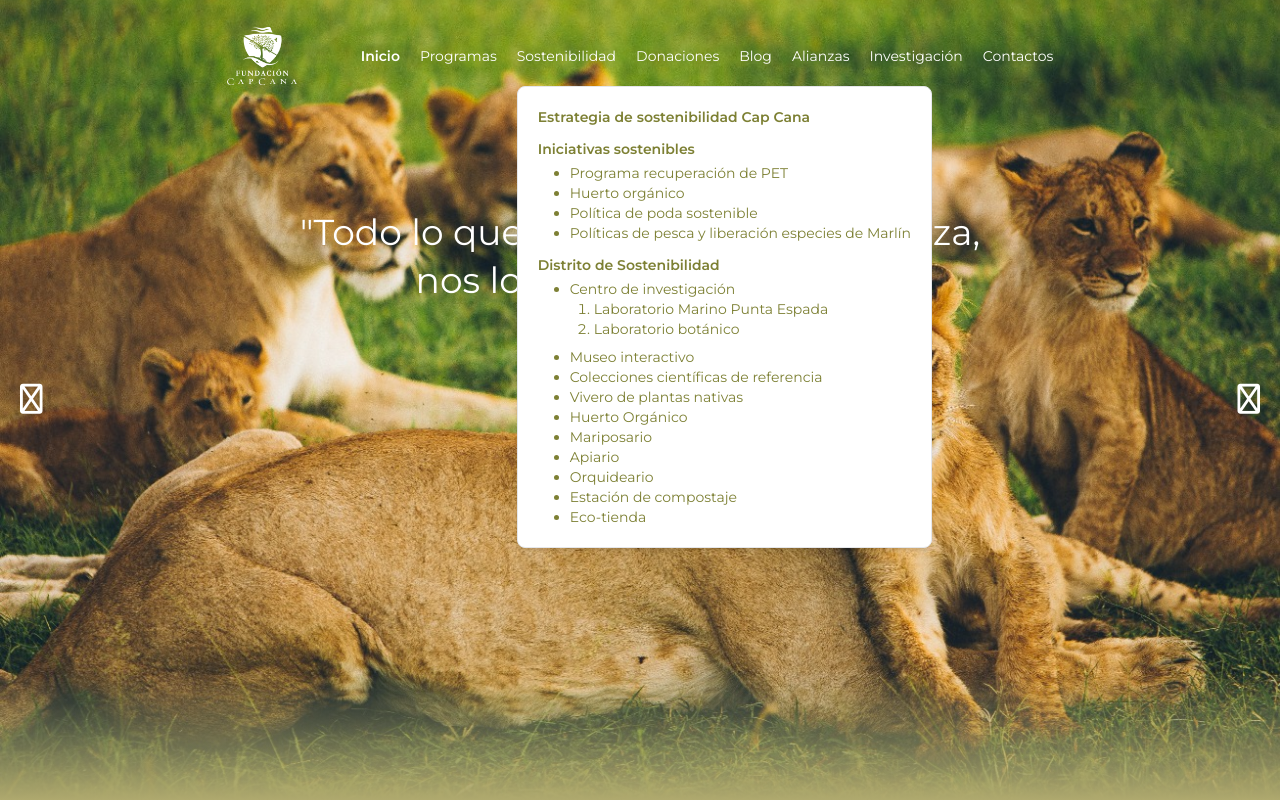
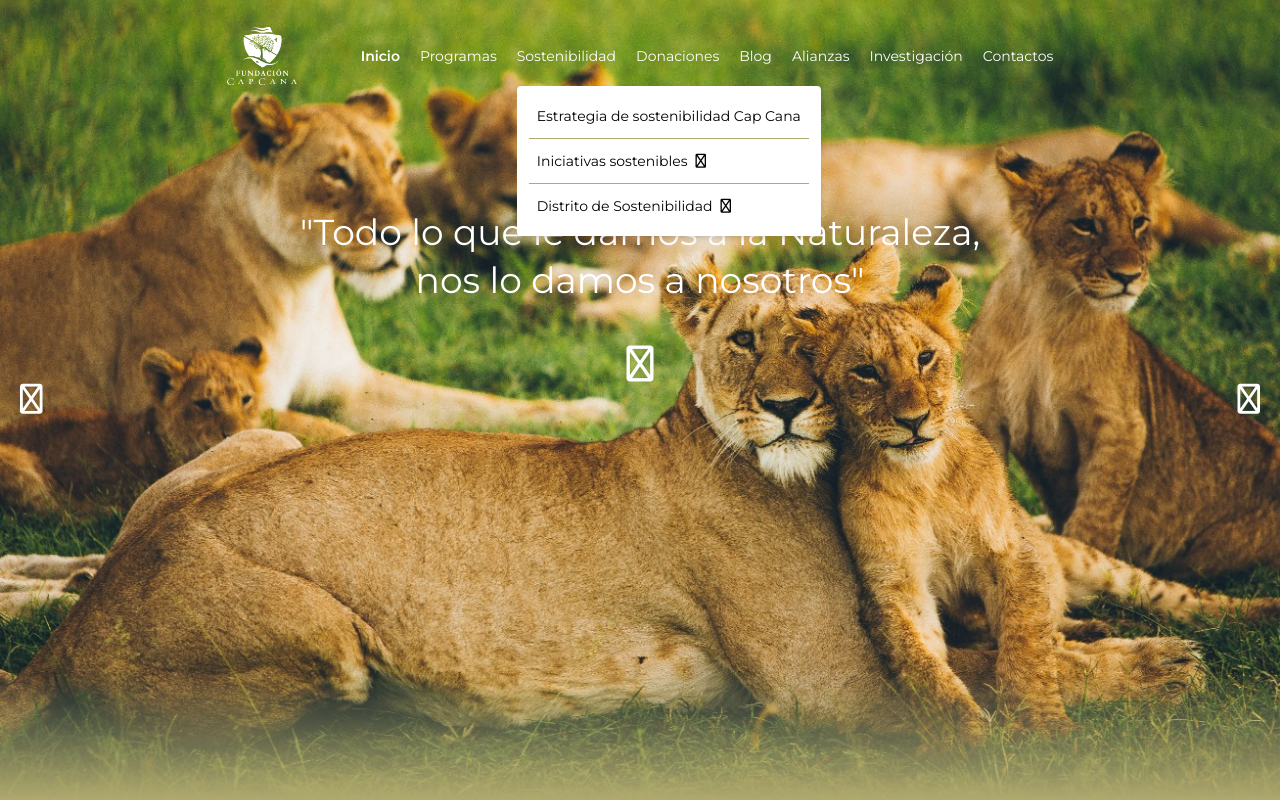
Before and after one commit to jairocuesta/fundacioncapna, a Next.js app: page / in a window 1280 px wide. Both pictures are taken after a click on the link "Sostenibilidad". Shown: the top 800 px of the page. Built offline with nearby package versions, Linux system fonts and the light colour scheme; grey boxes are pictures that could not be loaded.

Commit message:
Update/Header menu styles

```diff
--- a/src/components/Header.tsx
+++ b/src/components/Header.tsx
@@ -8,6 +8,7 @@ import Link from "next/link";
 import { styles } from "@/types";
 // Animations
 import { AnimatePresence, motion } from "framer-motion";
+import { headerLinks } from "@/utils/headerLinks";
 
 const ROUTES = ['/', '/alianzas', '/membresias', '/sostenibilidad', '/investigacion', '/blog', '/contacto'];
 
@@ -16,7 +17,7 @@ export default function Header({ styles }: NavbarProps) {
 
     const [showMenu, setShowMenu] = useState(false);
     const handleShowMenu = () => {
-        if(showMenu) {
+        if (showMenu) {
             document.body.style.overflowY = 'scroll';
         } else {
             document.body.style.overflowY = 'hidden'
@@ -55,88 +56,10 @@ export default function Header({ styles }: NavbarProps) {
                 <Image src={headerBackground ? "/logo-color.png" : styles?.image == 'color' ? "/logo-color.png" : "/logo.png"} width={70} height={70} alt={"Logo"} />
                 <nav className={"hidden lg:flex items-center gap-5"}>
                     <NavbarItem href={"/"} title={"Inicio"} />
-                    <NavbarItem title={"Programas"}>
-                        <div className={"flex flex-col gap-3 whitespace-nowrap text-sm text-[#7D8034]"}>
-                            <div className={"flex flex-col gap-1"}>
-                                <Link href={"#"} className={"font-semibold"}>Conservación ambiental</Link>
-                                <div>
-                                    <ul className={"ml-8 list-disc"}>
-                                        <li><Link href={"#"}>Conservación terrestre</Link></li>
-                                    </ul>
-                                    <ul className={"ml-14 list-decimal"}>
-                                        <li><Link href={"#"}>Flora</Link></li>
-                                        <li><Link href={"#"}>Fauna terrestre</Link></li>
-                                    </ul>
-                                </div>
-                            </div>
-                            <div className={"flex flex-col gap-1"}>
-                                <Link href={"#"} className={"font-semibold"}>Desarrollo social</Link>
-                                <ul className={"ml-8 list-disc"}>
-                                    <li><Link href={"#"}>{`Programa "Ni una gota más", reconstrucción de techos`}</Link></li>
-                                    <li><Link href={"#"}>Programa de concienciación ambiental</Link></li>
-                                </ul>
-                            </div>
-                        </div>
-                    </NavbarItem>
-                    <NavbarItem href={"#"} title={"Sostenibilidad"}>
-                        <div className={"flex flex-col gap-3 whitespace-nowrap text-sm text-[#7D8034]"}>
-                            <Link href={"#"} className={"font-semibold"}>Estrategia de sostenibilidad Cap Cana</Link>
-                            <div className={"flex flex-col gap-1"}>
-                                <Link href={"#"} className={"font-semibold"}>Iniciativas sostenibles</Link>
-                                <div>
-                                    <ul className={"ml-8 list-disc"}>
-                                        <li><Link href={"#"}>Programa recuperación de PET</Link></li>
-                                        <li><Link href={"#"}>Huerto orgánico</Link></li>
-                                        <li><Link href={"#"}>Política de poda sostenible</Link></li>
-                                        <li><Link href={"#"}>Políticas de pesca y liberación especies de Marlín</Link></li>
-                                    </ul>
-                                </div>
-                            </div>
-                            <div className={"flex flex-col gap-1"}>
-                                <Link href={"#"} className={"font-semibold"}>Distrito de Sostenibilidad</Link>
-                                <div>
-                                    <ul className={"ml-8 list-disc"}>
-                                        <li><Link href={"#"}>Centro de investigación</Link></li>
-                                    </ul>
-                                    <ul className={"ml-14 list-decimal mb-2"}>
-                                        <li><Link href={"#"}>Laboratorio Marino Punta Espada</Link></li>
-                                        <li><Link href={"#"}>Laboratorio botánico</Link></li>
-                                    </ul>
-                                    <ul className={"ml-8 list-disc"}>
-                                        <li><Link href={"#"}>Museo interactivo</Link></li>
-                                        <li><Link href={"#"}>Colecciones científicas de referencia</Link></li>
-                                        <li><Link href={"#"}>Vivero de plantas nativas</Link></li>
-                                        <li><Link href={"#"}>Huerto Orgánico</Link></li>
-                                        <li><Link href={"#"}>Mariposario</Link></li>
-                                        <li><Link href={"#"}>Apiario</Link></li>
-                                        <li><Link href={"#"}>Orquideario</Link></li>
-                                        <li><Link href={"#"}>Estación de compostaje</Link></li>
-                                        <li><Link href={"#"}>Eco-tienda</Link></li>
-                                    </ul>
-                                </div>
-                            </div>
-                        </div>
-                    </NavbarItem>
-                    <NavbarItem href={"/membresias"} title={"Donaciones"}>
-                        <div className={"flex flex-col gap-3 whitespace-nowrap text-sm text-[#7D8034]"}>
-                            <div className={"flex flex-col gap-1"}>
-                                <Link href={"#"} className={"font-semibold"}>Membresías</Link>
-                                <ul className={"ml-8 list-disc"}>
-                                    <li><Link href={"#"}>Membresía empresarial</Link></li>
-                                    <li><Link href={"#"}>Membresía personal</Link></li>
-                                </ul>
-                            </div>
-                            <Link href={"#"} className={"font-semibold"}>Donación única</Link>
-                            <Link href={"#"} className={"font-semibold"}>Compra nuestros productos</Link>
-                        </div>
-                    </NavbarItem>
-                    <NavbarItem href={"/blog"} title={"Blog"}>
-                        <div className={"flex flex-col gap-3 whitespace-nowrap text-sm text-[#7D8034]"}>
-                            <Link href={"#"} className={"font-semibold"}>Eventos</Link>
-                            <Link href={"#"} className={"font-semibold"}>Noticias</Link>
-                            <Link href={"#"} className={"font-semibold"}>Newsletter</Link>
-                        </div>
-                    </NavbarItem>
+                    <NavbarItem title={"Programas"} items={headerLinks.programs} />
+                    <NavbarItem href={"#"} title={"Sostenibilidad"} items={headerLinks.sustainability} />
+                    <NavbarItem href={"/membresias"} title={"Donaciones"} items={headerLinks.memberships} />
+                    <NavbarItem href={"/blog"} title={"Blog"} items={headerLinks.blog} />
                     <NavbarItem href={"/alianzas"} title={"Alianzas"} />
                     <NavbarItem href={"/investigacion"} title={"Investigación"} />
                     <NavbarItem href={"/contacto"} title={"Contactos"} />
@@ -152,19 +75,38 @@ export default function Header({ styles }: NavbarProps) {
     )
 }
 
+type Item = {
+    name: string;
+    href?: string;
+    subitems?: Item[]
+};
+
 type NavbarItem = {
     title: string;
     href?: string;
+    items?: Item[];
     children?: React.ReactNode;
 }
-function NavbarItem({ title, href, children }: NavbarItem) {
+function NavbarItem({ title, href, items }: NavbarItem) {
     const router = useRouter();
 
     const currentPath = `/${router.pathname.split('/')[1]}`;
     const isActualRoute = ROUTES.find(route => route == currentPath);
 
-    const [ showMenu, setShowMenu ] = useState<boolean>(false);
+    const [showMenu, setShowMenu] = useState<boolean>(false);
     const handleShowMenu = () => setShowMenu(!showMenu);
+
+    const [subMenus, setSubMenus] = useState<{ first: Item[], second: Item[] }>({ first: [], second: [] });
+    const handleSetSubmenus = (items: { first: Item[], second: Item[] }) => {
+        setSubMenus({ first: [], second: [] });
+        setSubMenus(items);
+    }
+
+    useEffect(() => {
+        if(!showMenu) {
+            setSubMenus({ first: [], second: [] });
+        }
+    }, [showMenu])
 
     return (
         <div
@@ -181,18 +123,89 @@ function NavbarItem({ title, href, children }: NavbarItem) {
                     <span className={"cursor-pointer"}>{title}</span>
                 )}
             </div>
-            {children ? (
+            {items && items?.length != 0 ? (
                 <AnimatePresence>
                     {showMenu ? (
                         <motion.div
-                            className={"absolute left-0 pt-5"}
+                            className={"absolute left-0 pt-5 flex items-start"}
                             initial={{ opacity: 0, left: 20 }}
                             animate={{ opacity: 1, left: 0 }}
                             exit={{ opacity: 0, left: 20 }}
                         >
-                            <div className={"bg-white shadow-md rounded-lg text-black p-5 border min-w-52"}>
-                                {children}
+                            <div className={`flex flex-col divide-y bg-white shadow-md rounded text-black p-3 py-2 min-w-52 ${subMenus.first.length != 0 ? 'border-r-2 border-r-[#AFA96E] rounded-r-none' : ''}`}>
+                                {items.map(item => item.href ? (
+                                    <div className={"border-[#AFA96E]"}>
+                                        <Link
+                                            onClick={item?.subitems ? () => handleSetSubmenus({first: item.subitems || [], second: []}) : () => null}
+                                            className={"flex items-center gap-2 text-sm p-2 my-1 hover:bg-[#AFA96E4D] rounded whitespace-nowrap transition-colors"}
+                                            href={item.href}
+                                        >
+                                            <span>{item.name}</span>
+                                            {item.subitems ? (<i className="fa-regular fa-arrow-right"></i>) : null}
+                                        </Link>
+                                    </div>
+                                ) : (
+                                    <div className={"border-[#AFA96E]"}>
+                                        <div
+                                            onClick={item?.subitems ? () => handleSetSubmenus({ first: item.subitems || [], second: []}) : () => null}
+                                            className={"flex items-center gap-2 text-sm p-2 my-1 hover:bg-[#AFA96E4D] rounded whitespace-nowrap transition-colors"}
+                                        >
+                                            <span>{item.name}</span>
+                                            {item.subitems ? (<i className="fa-regular fa-arrow-right"></i>) : null}
+                                        </div>
+                                    </div>
+                                ))}
                             </div>
+                            {subMenus.first.length != 0 && (
+                                <div className={`flex flex-col divide-y bg-white shadow-md rounded rounded-l-none text-black p-3 py-2 min-w-52 ${subMenus.second.length != 0 ? 'border-r-2 border-r-[#AFA96E] rounded-r-none' : ''}`}>
+                                    {subMenus.first.map(item => item.href ? (
+                                        <div className={"border-[#AFA96E]"}>
+                                            <Link
+                                                onClick={item?.subitems ? () => handleSetSubmenus({ ...subMenus, second: item.subitems || [] }) : () => null}
+                                                className={"flex items-center gap-2 text-sm p-2 my-1 hover:bg-[#AFA96E4D] rounded whitespace-nowrap transition-colors"}
+                                                href={item.href}
+                                            >
+                                                <span>{item.name}</span>
+                                                {item.subitems ? (<i className="fa-regular fa-arrow-right"></i>) : null}
+                                            </Link>
+                                        </div>
+                                    ) : (
+                                        <div className={"border-[#AFA96E]"}>
+                                            <div
+                                                onClick={item?.subitems ? () => handleSetSubmenus({ ...subMenus, second: item.subitems || [] }) : () => null}
+                                                className={"flex items-center gap-2 text-sm p-2 my-1 hover:bg-[#AFA96E4D] rounded whitespace-nowrap transition-colors"}
+                                            >
+                                                <span>{item.name}</span>
+                                                {item.subitems ? (<i className="fa-regular fa-arrow-right"></i>) : null}
+                                            </div>
+                                        </div>
+                                    ))}
+                                </div>
+                            )}
+                            {subMenus.second.length != 0 && (
+                                <div className={"flex flex-col divide-y bg-white shadow-md rounded rounded-l-none text-black p-3 py-2 border min-w-52"}>
+                                    {subMenus.second.map(item => item.href ? (
+                                        <div className={"border-[#AFA96E]"}>
+                                            <Link
+                                                className={"flex items-center gap-2 text-sm p-2 my-1 hover:bg-[#AFA96E4D] rounded whitespace-nowrap transition-colors"}
+                                                href={item.href}
+                                            >
+                                                <span>{item.name}</span>
+                                                {item.subitems ? (<i className="fa-regular fa-arrow-right"></i>) : null}
+                                            </Link>
+                                        </div>
+                                    ) : (
+                                        <div className={"border-[#AFA96E]"}>
+                                            <div
+                                                className={"flex items-center gap-2 text-sm p-2 my-1 hover:bg-[#AFA96E4D] rounded whitespace-nowrap transition-colors"}
+                                            >
+                                                <span>{item.name}</span>
+                                                {item.subitems ? (<i className="fa-regular fa-arrow-right"></i>) : null}
+                                            </div>
+                                        </div>
+                                    ))}
+                                </div>
+                            )}
                         </motion.div>
                     ) : null}
                 </AnimatePresence>
--- /dev/null
+++ b/src/utils/headerLinks.ts
@@ -0,0 +1,160 @@
+type Item = {
+    name: string;
+    href?: string;
+    subitems?: Item[]
+};
+
+type Props = {
+    [key: string]: Item[]
+}
+
+export const headerLinks: Props = {
+    programs: [
+        {
+            name: "Conservación ambiental",
+            href: "#",
+            subitems: [
+                {
+                    name: "Conservación terrestre",
+                    href: "#",
+                    subitems: [
+                        {
+                            name: "Flora",
+                            href: "#",
+                        },
+                        {
+                            name: "Fauna terrestre",
+                            href: "#",
+                        },
+                    ]
+                }
+            ]
+        },
+        {
+            name: "Desarrollo social",
+            href: "#",
+            subitems: [
+                {
+                    name: 'Programa "Ni una gota más", reconstrucción de techos',
+                    href: "#",
+                },
+                {
+                    name: 'Programa de concienciación ambiental',
+                    href: "#",
+                },
+            ]
+        },
+    ],
+    sustainability: [
+        {
+            name: "Estrategia de sostenibilidad Cap Cana",
+            href: "#",
+        },
+        {
+            name: "Iniciativas sostenibles",
+            href: "#",
+            subitems: [
+                {
+                    name: 'Programa recuperación de PET',
+                    href: "#",
+                },
+                {
+                    name: 'Huerto orgánico',
+                    href: "#",
+                },
+                {
+                    name: 'Política de poda sostenible',
+                    href: "#",
+                },
+                {
+                    name: 'Políticas de pesca y liberación especies de Marlín',
+                    href: "#",
+                },
+            ]
+        },
+        {
+            name: "Distrito de Sostenibilidad",
+            href: "#",
+            subitems: [
+                {
+                    name: 'Centro de investigación',
+                    href: "#",
+                },
+                {
+                    name: 'Museo interactivo',
+                    href: "#",
+                },
+                {
+                    name: 'Colecciones científicas de referencia',
+                    href: "#",
+                },
+                {
+                    name: 'Vivero de plantas nativas',
+                    href: "#",
+                },
+                {
+                    name: 'Huerto Orgánico',
+                    href: "#",
+                },
+                {
+                    name: 'Mariposario',
+                    href: "#",
+                },
+                {
+                    name: 'Apiario',
+                    href: "#",
+                },
+                {
+                    name: 'Orquideario',
+                    href: "#",
+                },
+                {
+                    name: 'Estación de compostaje',
+                    href: "#",
+                },
+                {
+                    name: 'Eco-tienda',
+                    href: "#",
+                },
+            ]
+        },
+    ],
+    memberships: [
+        {
+            name: "Membresías",
+            href: "#",
+            subitems: [
+                {
+                    name: "Membresía empresarial",
+                    href: "#",
+                },
+                {
+                    name: "Membresía personal",
+                    href: "#",
+                },
+            ]
+        },
+        {
+            name: "Donación única",
+            href: "#",
+        },
+        {
+            name: "Compra nuestros productos",
+            href: "#",
+        },
+    ],
+    blog: [
+        {
+            name: "Eventos",
+            href: "#",
+        },
+        {
+            name: "Noticias",
+            href: "#",
+        },
+        {
+            name: "Newsletter",
+            href: "#",
+        },
+    ],
+}
```
